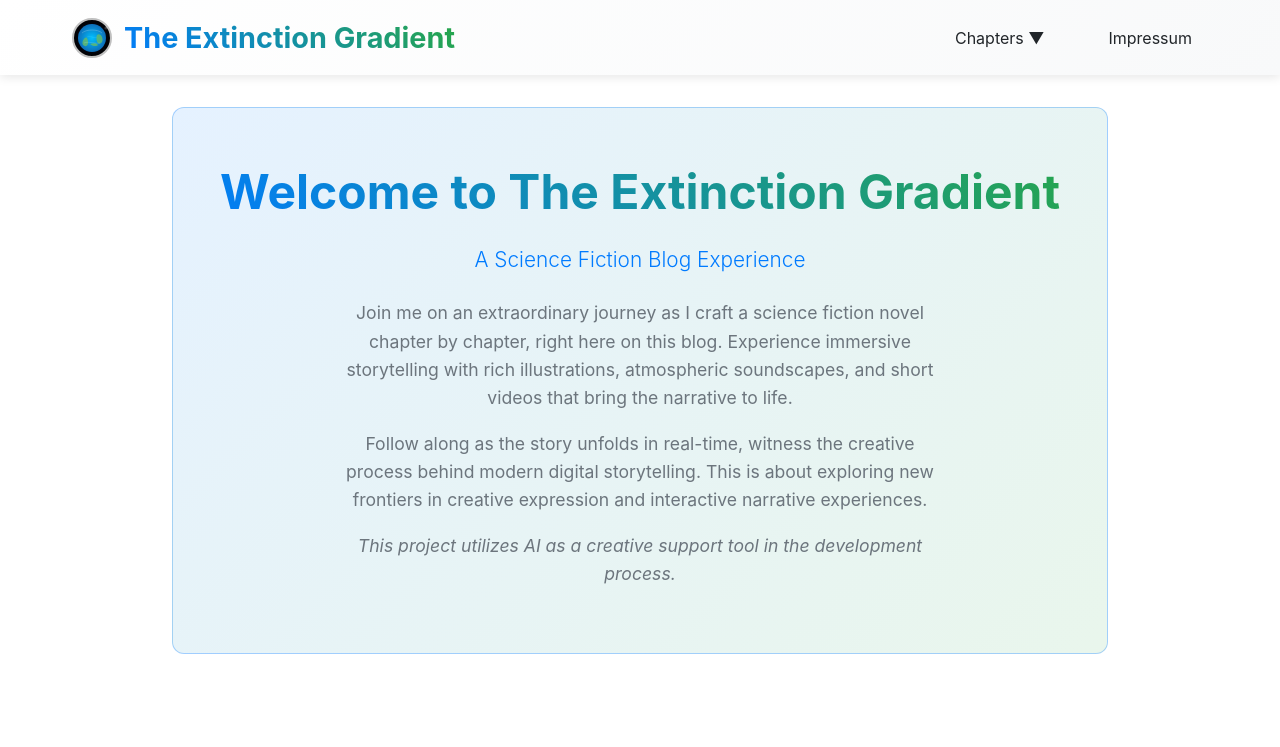
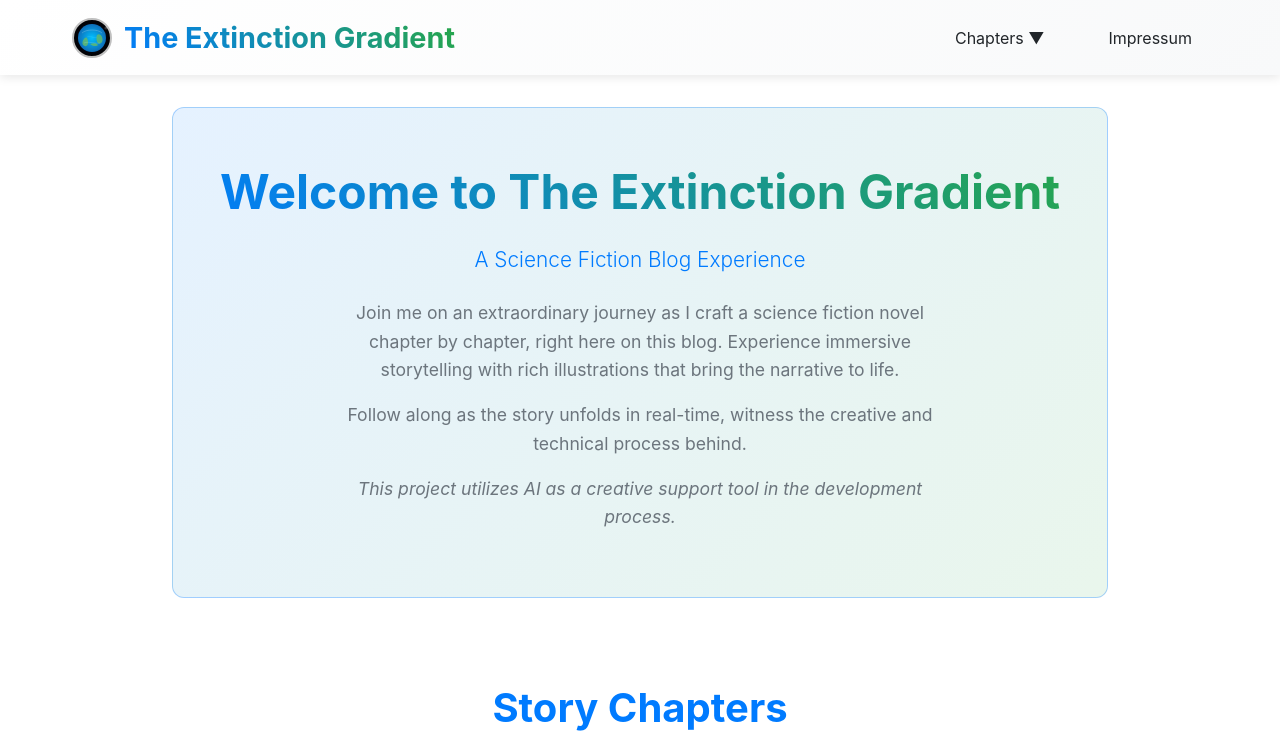
Before and after one commit to flipdidip/SciFiNovel, a React (Vite) app: page / in a window 1280 px wide. Shown: the top 747 px of the page. Built offline with nearby package versions, Linux system fonts and the light colour scheme.

Commit message:
Less excited home page

```diff
--- a/src/pages/HomePage.tsx
+++ b/src/pages/HomePage.tsx
@@ -11,14 +11,12 @@ const HomePage = () => {
           <p>
             Join me on an extraordinary journey as I craft a science fiction
             novel chapter by chapter, right here on this blog. Experience
-            immersive storytelling with rich illustrations, atmospheric
-            soundscapes, and short videos that bring the narrative to life.
+            immersive storytelling with rich illustrations that bring the
+            narrative to life.
           </p>
           <p>
             Follow along as the story unfolds in real-time, witness the creative
-            process behind modern digital storytelling. This is about exploring
-            new frontiers in creative expression and interactive narrative
-            experiences.
+            and technical process behind.
           </p>
           <p className="disclaimer">
             <em>
```
